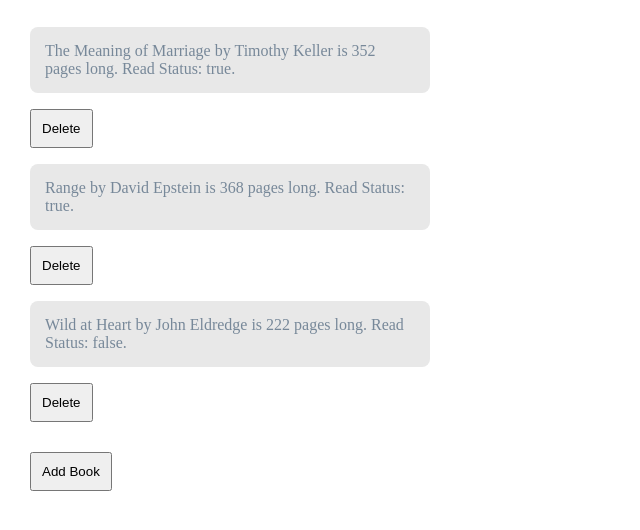
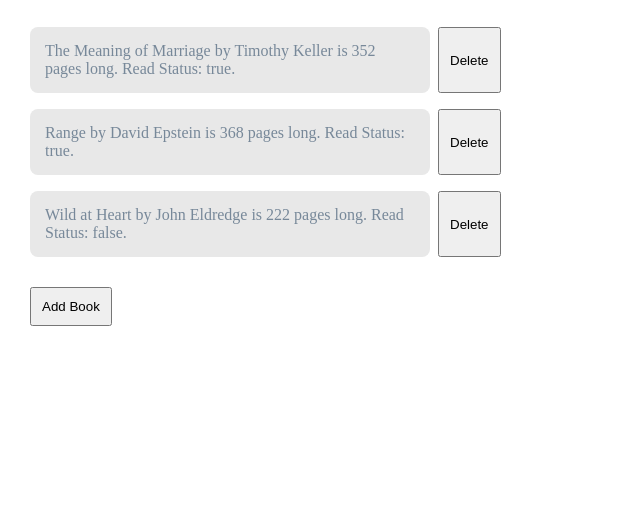
Before and after one commit to djcrago/library, a plain HTML site: page index.html in a window 1280 px wide. Shown: the part 70-600 px from the top of the page, without its empty margins (0-640 px from the left). Drawn offline with Linux system fonts and the light colour scheme.

Commit message:
Place delete button to right of book

```diff
--- a/javascript.js
+++ b/javascript.js
@@ -53,13 +53,16 @@
 }
 
 function addBookToLibrary(book) {
+    let bookContainer = document.createElement('div');
+    bookContainer.classList.toggle('container');
     let newBook = document.createElement('li');
     newBook.textContent = `${book.title} by ${book.author} is ${book.pages}
                             pages long. Read Status: ${book.read}.`;
-    list.appendChild(newBook);
+    bookContainer.appendChild(newBook);
     let deleteBtn = document.createElement('button');
     deleteBtn.textContent = 'Delete';
-    list.appendChild(deleteBtn);
+    bookContainer.appendChild(deleteBtn);
+    list.appendChild(bookContainer);
 }
 
 myLibrary.forEach(addBookToLibrary);
--- a/style.css
+++ b/style.css
@@ -42,3 +42,8 @@
 #dialog {
     margin: auto;
 }
+
+.container {
+    display: flex;
+    gap: 8px;
+}
```
